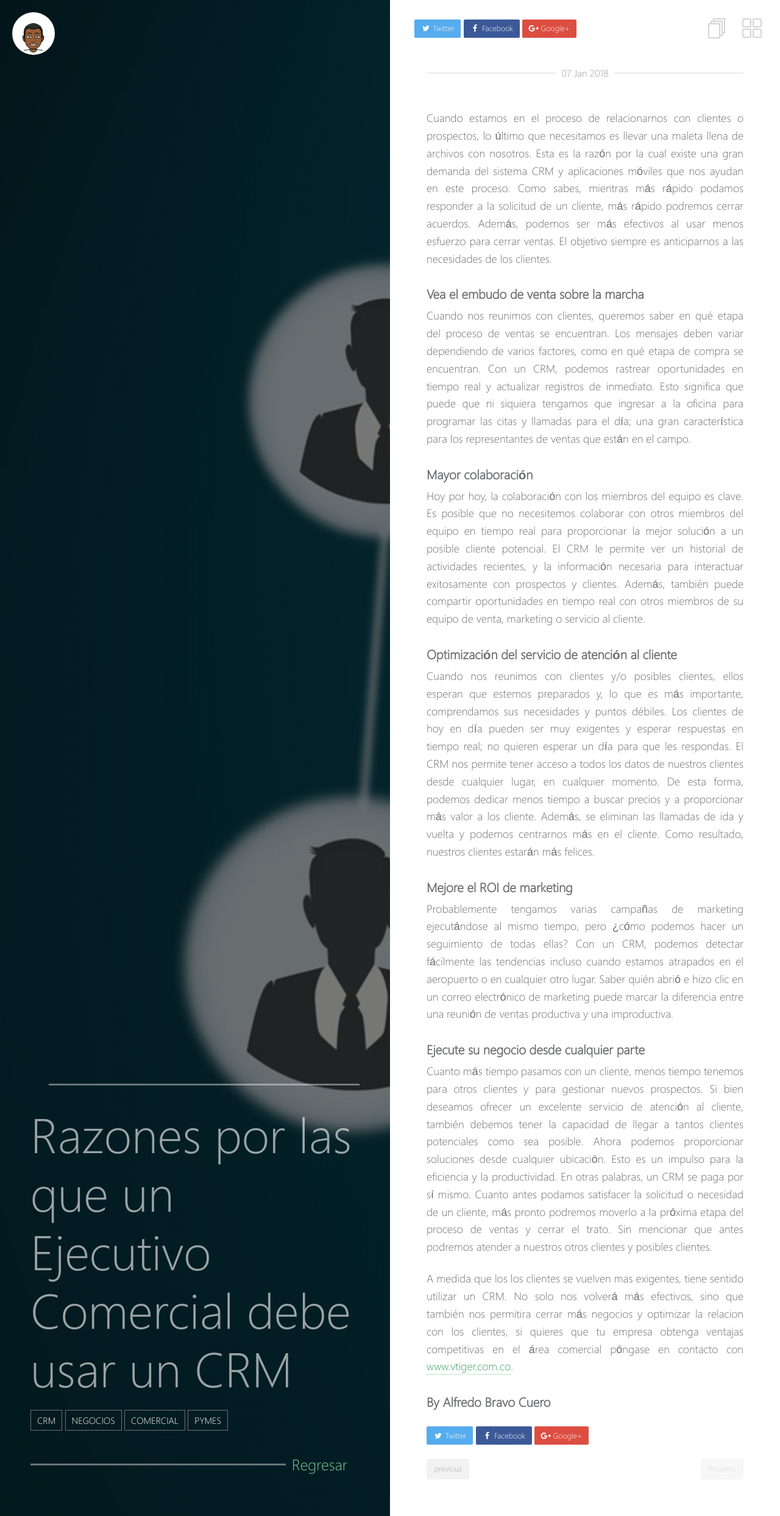
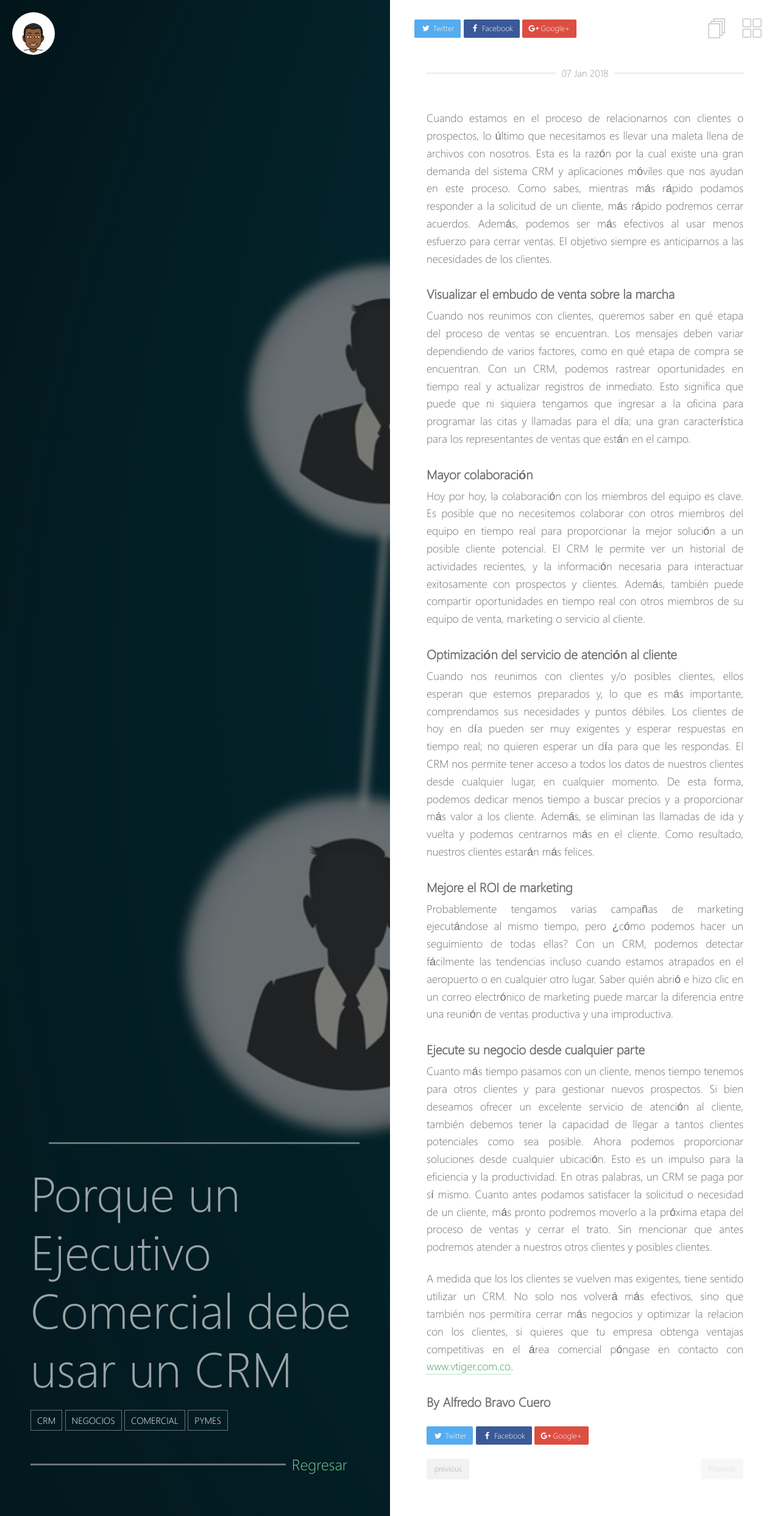
Before and after one commit to abracu/abracu.github.io, a Jekyll site: the page built from _posts/2018-01-07-razones-por-las-que-un-comercial-necesita-un-crm.md, in a window 1280 px wide. Shown: the whole page at 61% size. Built offline with Jekyll 4.4.1, drawn with Linux system fonts in a browser that asks for light colours; comment, search, counter and statistics services are not loaded.

Commit message:
agregando el post - porque un comercial necesita un crm

```diff
--- a/_posts/2018-01-07-razones-por-las-que-un-comercial-necesita-un-crm.md
+++ b/_posts/2018-01-07-razones-por-las-que-un-comercial-necesita-un-crm.md
@@ -1,6 +1,6 @@
 ---
 layout: post
-title: "Razones por las que un Ejecutivo Comercial debe usar un CRM"
+title: "Porque un Ejecutivo Comercial debe usar un CRM"
 categories:
   - vtiger
 tags:
@@ -13,7 +13,7 @@ tags:
 Cuando estamos en el proceso de relacionarnos con clientes o prospectos, lo último que necesitamos es llevar una maleta llena de archivos con nosotros. Esta es la razón por la cual existe una gran demanda del sistema CRM y aplicaciones móviles que nos ayudan en este proceso. Como sabes, mientras más rápido podamos responder a la solicitud de un cliente, más rápido podremos cerrar acuerdos. Además, podemos ser más efectivos al usar menos esfuerzo para cerrar ventas. El objetivo siempre es anticiparnos a las necesidades de los clientes.
 {: style="text-align: justify;"}
 
-### Vea el embudo de venta sobre la marcha
+### Visualizar el embudo de venta sobre la marcha
 Cuando nos reunimos con clientes, queremos saber en qué etapa del proceso de ventas se encuentran. Los mensajes deben variar dependiendo de varios factores, como en qué etapa de compra se encuentran. Con un CRM, podemos rastrear oportunidades en tiempo real y actualizar registros de inmediato. Esto significa que puede que ni siquiera tengamos que ingresar a la oficina para programar las citas y llamadas para el día; una gran característica para los representantes de ventas que están en el campo.
 {: style="text-align: justify;"}
 
```
